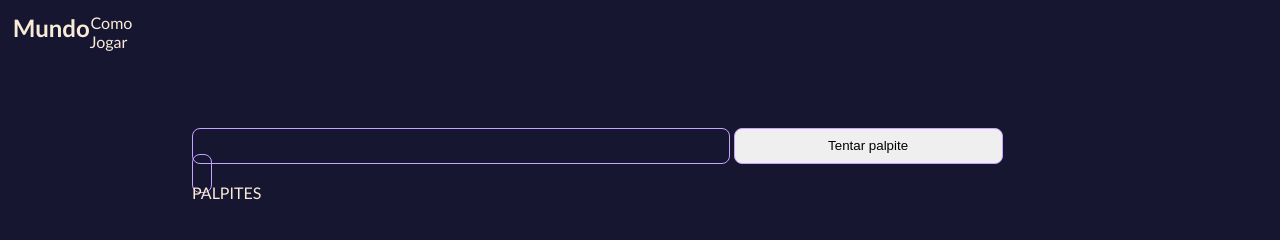
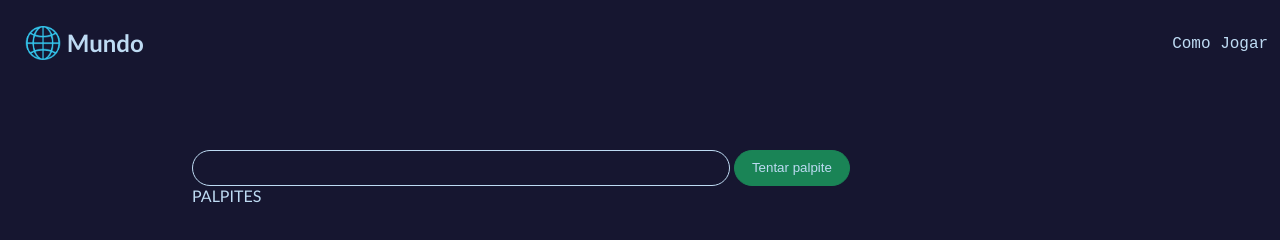
Before and after one commit to TerraTheOnly/mundo, a plain HTML site: page index.html in a window 1280 px wide. Drawn offline with Linux system fonts and the light colour scheme.

Commit message:
adiciona imagem e poucas coisas do css e html

```diff
--- a/index.html
+++ b/index.html
@@ -9,6 +9,7 @@
 
     <body>
         <nav>
+            <img class="logo-globo" src="globo.png" alt="Globo terrestre">
             <h1>Mundo</h1>
             <div id="navbar">
                 <span class="navbar-el">Como Jogar</span>
--- a/style.css
+++ b/style.css
@@ -5,15 +5,24 @@
 
 body {
     background-color: rgb(22, 22, 48);
-    color: antiquewhite;
+    color: #bedbf3;
 
     font-family: 'Gill Sans', 'Gill Sans MT', Calibri, 'Trebuchet MS', sans-serif;
 }
 nav {
     display: flex;
+    flex-wrap: nowrap;
+    align-items: center;
 
     padding: 1%;
     box-sizing: border-box;
+    color: #bedbf3;
+}
+.logo-globo {
+    width: 60px;
+    height: 60px;
+    object-fit: contain;
+    margin-right: -6px;
 }
 main {
     width: 70%;
@@ -23,10 +32,13 @@ main {
 }
 
 #navbar {
-    float: right;
+    margin-left: auto;
 }
 .navbar-el {
     margin: 1%;
+    white-space: nowrap;
+    font-family:'Courier New', Courier, monospace;
+    color: #bedbf3;
 }
 
 input {
@@ -37,11 +49,13 @@ input {
     box-sizing: border-box;
 
     background-color: rgb(22, 22, 48);
-    border-radius: 8px;
-    border: 1px solid #c4a4ff;
+    border-radius: 20px;
+    border: 1px solid #bedbf3;
 
     color: antiquewhite;
 }
+
+
 #preview-container {
     width: 60%;
     height: 36px;
@@ -67,27 +81,25 @@ input {
     background-color: rgb(41, 20, 92);
 }
 #btn-palpite {
-    width: 30%;
+    width: 13%;
     height: 36px;
 
-    border-radius: 8px;
-    border: 1px solid #c4a4ff;
+    border-radius: 20px;
+    border: 1px solid #1a8456;
+    background-color: #1a8456;
+    color: #bedbf3;
+
 }
 
 #aviso-container {
     min-width: 100%;
 }
 #aviso {
-    padding: 1%;
-    box-sizing: border-box;
-
-    border-radius: 8px;
-    border: 1px solid #c4a4ff;
-
     color: #ee1330;
 }
 
 #palpites-container {
     display: flex;
     flex-flow: column-reverse nowrap;
+
 }
```
Also changed, not shown: globo.png (added).
